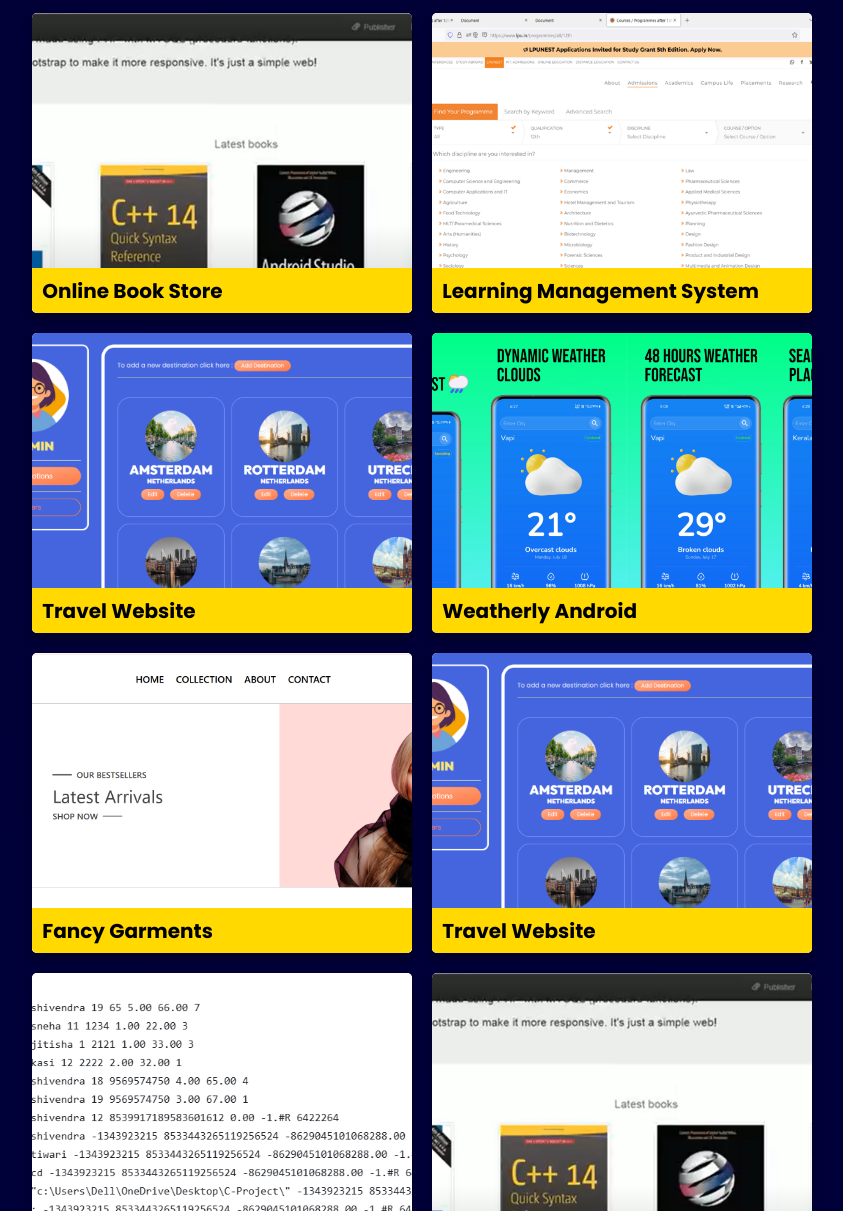
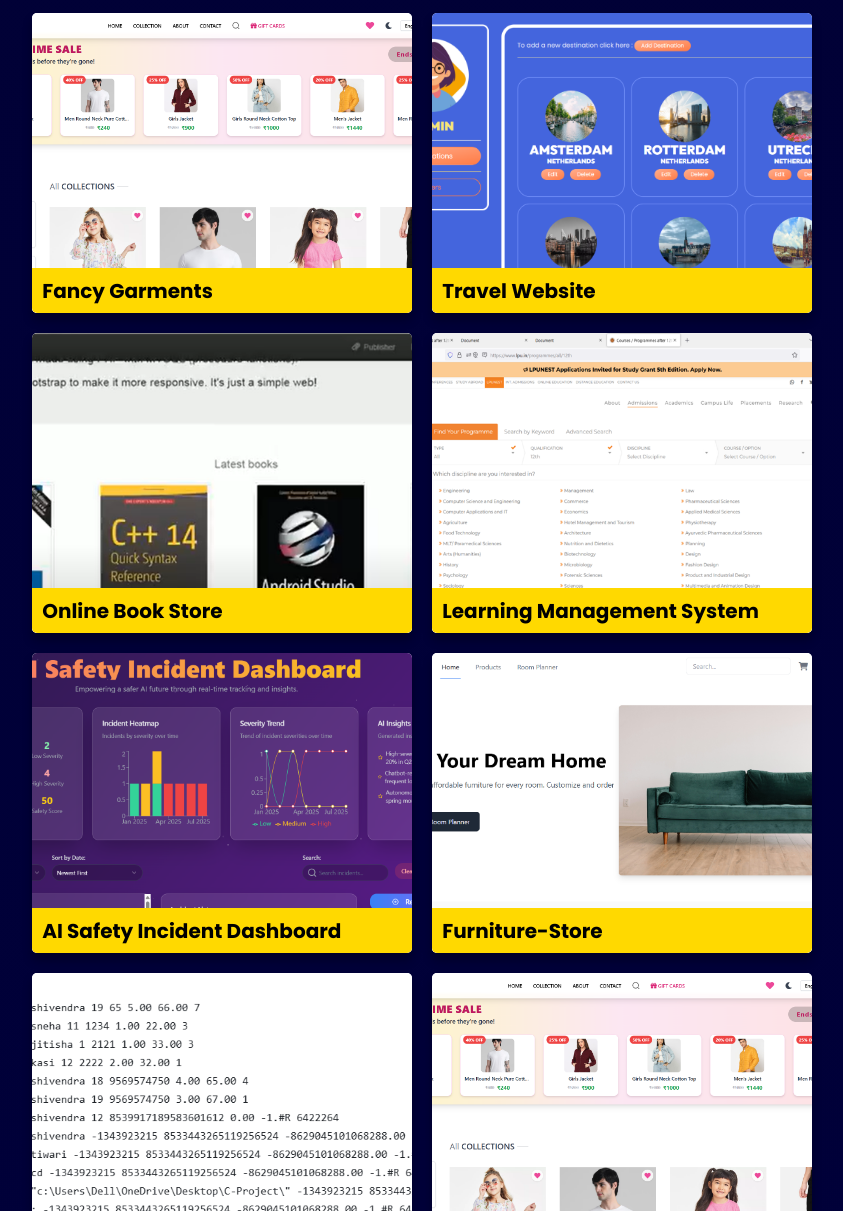
Before and after one commit to shivendra9838/Portfolio, a plain HTML site: page projects/index.html in a window 1280 px wide. Shown: the part 264-1475 px from the top of the page, without its empty margins (113-956 px from the left). Drawn offline with nearby package versions, Linux system fonts and the light colour scheme.

Commit message:
all commit

```diff
--- a/assets/js/script.js
+++ b/assets/js/script.js
@@ -59,7 +59,7 @@ $(document).ready(function () {
 document.addEventListener('visibilitychange',
     function () {
         if (document.visibilityState === "visible") {
-            document.title = "Portfolio | Jigar Sable";
+            document.title = "Portfolio | Shivendra Tiwari";
             $("#favicon").attr("href", "assets/images/favicon.png");
         }
         else {
--- a/experience/script.js
+++ b/experience/script.js
@@ -78,7 +78,7 @@ $(document).ready(function(){
             type: 'certification',
             title: 'Cloud Computing 12 Weeks Course by NPTEL',
             description: 'Completed Course',
-            date: 'October 2024',
+            date: 'May 2025',
             details: 'Studied cloud computing concepts, including virtualization and deployment models.'
         }
     ];
--- a/projects/projects.json
+++ b/projects/projects.json
@@ -1,4 +1,24 @@
 [
+   {
+    "name": "Fancy Garments",
+    "desc": "Fancy Garments is a full-stack MERN e-commerce platform with secure payments, order tracking, admin dashboard, multi-language support, and an AI-powered chatbot",
+    "image": "fancy",
+    "category": "mern",
+    "links": {
+      "view": "https://garmentsin.vercel.app/",
+      "code": "https://github.com/shivendra9838/Fancy-Garments-in-ReactJS"
+    }
+  },
+    {
+    "name": "Travel Website",
+    "desc": "Every Travel is a responsive travel website with destination search, booking, cart checkout, and an admin panel for real-time user management.",
+    "image": "flipkartmern",
+    "category": "mern",
+    "links": {
+      "view": "https://travel-admin-panel.surge.sh/",
+      "code": "https://github.com/shivendra9838/Travel-Website-Using-HTML-CSS-Javascript?tab=readme-ov-file"
+    }
+  },
   {
     "name": "Online Book Store",
     "desc": "This site has been made using PHP with MYSQL (procedure functions)! The layout use Bootstrap to make it more responsive. It's just a simple web.site to buy and sell books.",
@@ -19,44 +39,26 @@
       "code": "https://github.com/shivendra9838/Learning-Management-System-HTML-CSS/tree/main/priyanshu"
     }
   },
+
   {
-    "name": "Travel Website",
-    "desc": "Travel Website, a web application built using HTML, CSS, and JavaScript. This project aims to create a cooperative platform that bridges people together",
-    "image": "flipkartmern",
-    "category": "mern",
+    "name": "AI Safety Incident Dashboard",
+    "desc": "Build a simple interactive interface to demonstrate core frontend skills—UI, user interaction, state management, and input handling—aligned with HumanChain's AI safety mission.",
+    "image": "Ai",
+    "category": "Ai",
     "links": {
-      "view": "https://github.com/shivendra9838/Travel-Website-Using-HTML-CSS-Javascript?tab=readme-ov-file",
-      "code": "https://github.com/shivendra9838/Travel-Website-Using-HTML-CSS-Javascript?tab=readme-ov-file"
-    }
-  },
-  {
-    "name": "Weatherly Android",
-    "desc": "Native android app built using Java, XML and Volley dependencies. Provides weather forecast.",
-    "image": "weatherlyandroid",
-    "category": "android",
-    "links": {
-      "view": "https://fancygarmentsnetlifyapp.netlify.app/",
+      "view": "https://aidasboard.netlify.app/",
       "code": "https://github.com/-sable/weatherly-android"
     }
   },
+
   {
-    "name": "Fancy Garments",
-    "desc": "Full-Stack E-Commerce Website built using MERN stack and realtime chat with the help of socket.iO",
-    "image": "instagrammern",
+    "name": "Furniture-Store",
+    "desc": "Furnish Your Dream Home is an online furniture store with customizable products, a 3D room planner, and a seamless shopping experience.",
+    "image": "furniture",
     "category": "mern",
     "links": {
-      "view": "https://fancygarmentsnetlifyapp.netlify.app/",
-      "code": "https://github.com/shivendra9838/Fancy-Garments-in-ReactJS"
-    }
-  },
-  {
-    "name": "Travel Website",
-    "desc": "Travel Website, a web application built using HTML, CSS, and JavaScript. This project aims to create a cooperative platform that bridges people together",
-    "image": "flipkartmern",
-    "category": "mern",
-    "links": {
-      "view": "https://github.com/shivendra9838/Travel-Website-Using-HTML-CSS-Javascript?tab=readme-ov-file",
-      "code": "https://github.com/shivendra9838/Travel-Website-Using-HTML-CSS-Javascript?tab=readme-ov-file"
+      "view": "https://truthful-stranger-production.up.railway.app/",
+      "code": "https://github.com/shivendra9838/Furniture-Website-in-Laravel"
     }
   },
   {
@@ -67,6 +69,16 @@
     "links": {
       "view": "https://github.com/shivendra9838/Fitness-Management-System-in-C",
       "code": "https://github.com/shivendra9838/Fitness-Management-System-in-C"
+    }
+  },
+     {
+    "name": "Fancy Garments",
+    "desc": "Fancy Garments is a full-stack MERN e-commerce platform with secure payments, order tracking, admin dashboard, multi-language support, and an AI-powered chatbot",
+    "image": "fancy",
+    "category": "mern",
+    "links": {
+      "view": "https://garmentsin.vercel.app/",
+      "code": "https://github.com/shivendra9838/Fancy-Garments-in-ReactJS"
     }
   },
   {
```
Also changed, not shown: index.html (+4 -4 lines), assets/images/projects/Ai.png (added), assets/images/projects/fancy.png (added), assets/images/projects/furniture.png (added).
